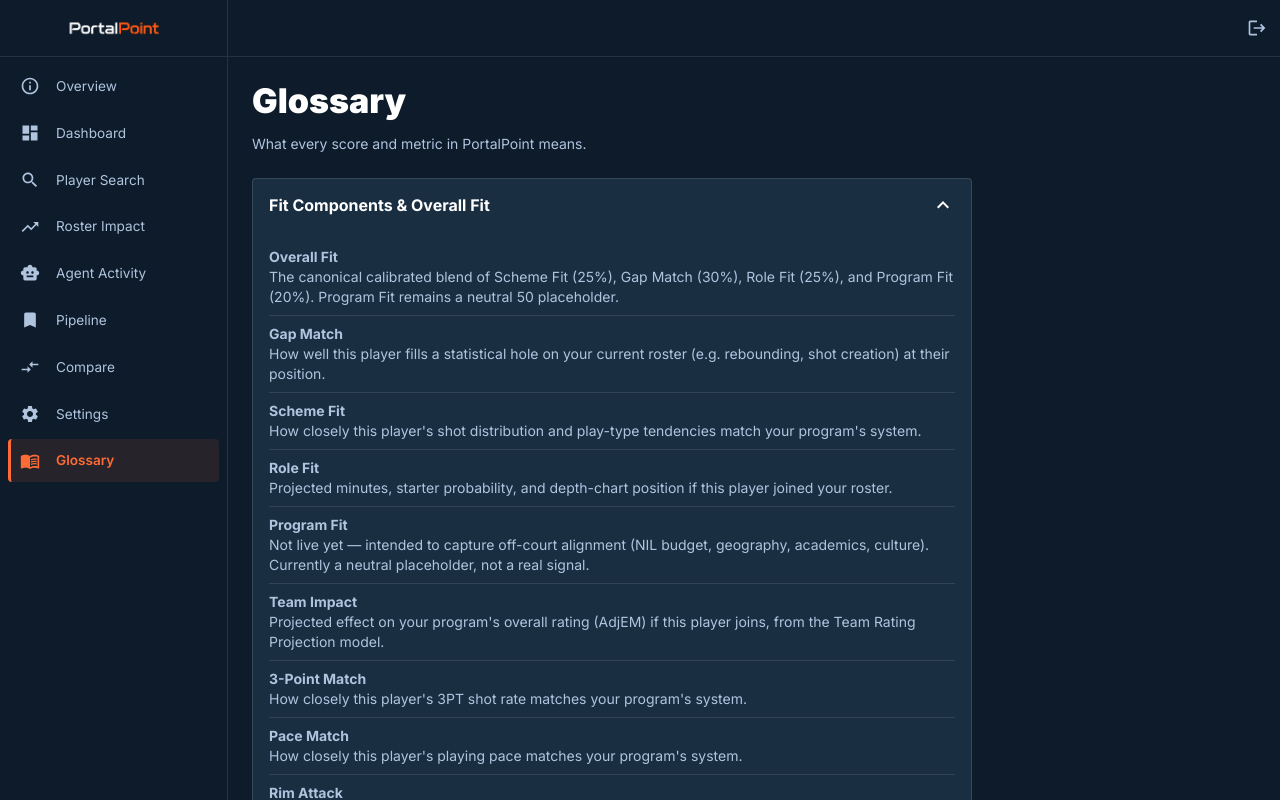
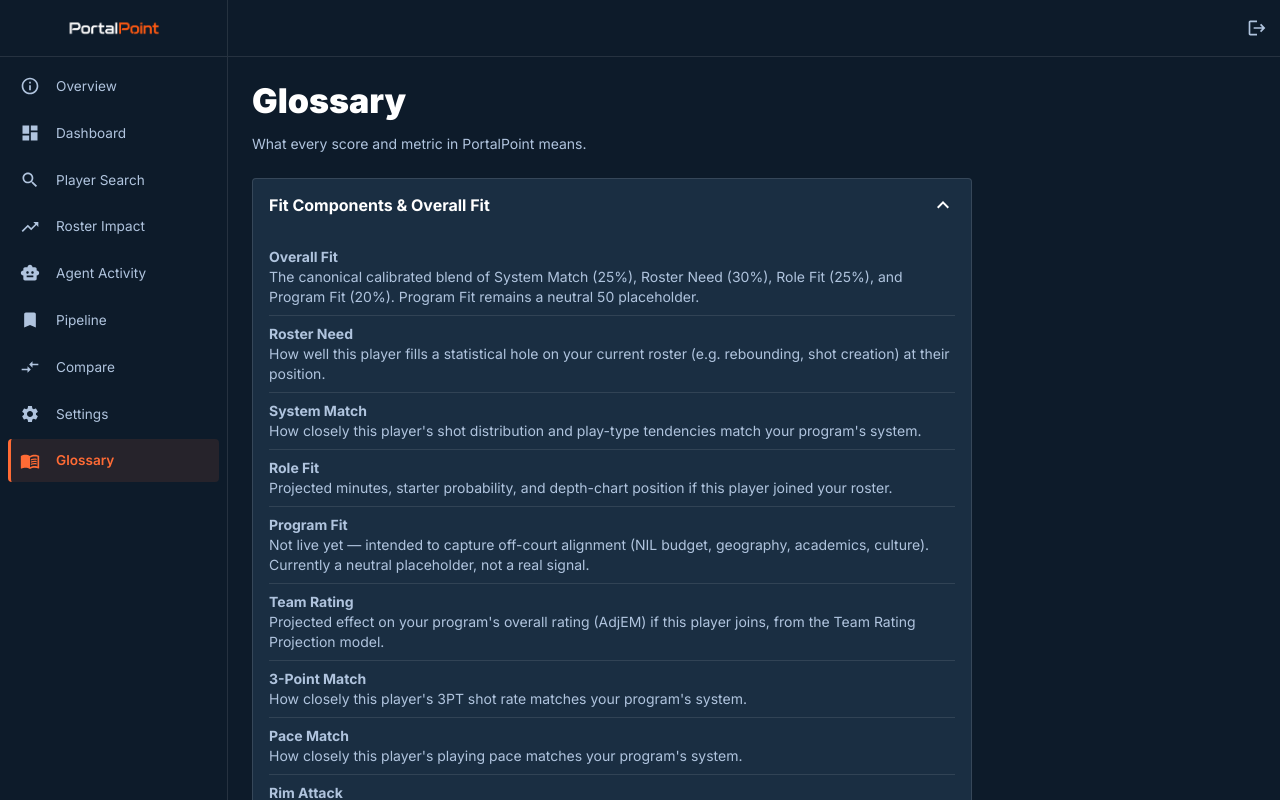
Before and after one commit to shanthg01/MIDS210-Capstone, a React (Vite) app in the folder frontend/: page /glossary in a window 1280 px wide. Shown: the top 800 px of the page. Built offline with nearby package versions, Linux system fonts and the light colour scheme; no server answers; sample sign-in values are in the browser's storage.

Commit message:
rename fit components and models in UI

```diff
--- a/frontend/src/components/FitScoreBar.tsx
+++ b/frontend/src/components/FitScoreBar.tsx
@@ -3,11 +3,11 @@ import { DATA_STATUS, FIT_COMPONENTS, ROLE_FIT_LIVE_MODEL_VERSION } from '../con
 import DefinitionTooltip from './DefinitionTooltip';
 
 const LABEL_MAP: Record<string, string> = {
-  gap_match: 'Gap Match',
-  scheme_fit: 'Scheme Fit',
+  gap_match: 'Roster Need',
+  scheme_fit: 'System Match',
   role_fit: 'Role Fit',
   program_fit: 'Program Fit',    // FitScorePage breakdown (stubbed, descoped)
-  team_impact_fit: 'Team Impact', // RecommendationCard — M6 delta_adjEM normalized
+  team_impact_fit: 'Team Rating', // RecommendationCard — M6 delta_adjEM normalized
 };
 
 export function scoreColor(v: number): 'success' | 'warning' | 'error' {
--- a/frontend/src/components/ProjectionCard.tsx
+++ b/frontend/src/components/ProjectionCard.tsx
@@ -92,7 +92,7 @@ export default function ProjectionCard({ projection }: { projection: PlayerProje
       <Box sx={{ display: 'flex', justifyContent: 'space-between', alignItems: 'flex-start', mb: 2 }}>
         <Box>
           <Typography variant="h6" sx={{ fontWeight: 700 }}>
-            Player Projection
+            Player Impact
           </Typography>
           <Typography variant="caption" color="text.secondary">
             {isDestination ? 'Adjusted for fit at this program' : 'Context-neutral talent value'} · {projection.season} season
--- a/frontend/src/constants/definitions.ts
+++ b/frontend/src/constants/definitions.ts
@@ -18,11 +18,11 @@ export const FIT_COMPONENTS: Record<
   Definition
 > = {
   gap_match: {
-    label: 'Gap Match',
+    label: 'Roster Need',
     short: 'How well this player fills a statistical hole on your current roster (e.g. rebounding, shot creation) at their position.',
   },
   scheme_fit: {
-    label: 'Scheme Fit',
+    label: 'System Match',
     short: "How closely this player's shot distribution and play-type tendencies match your program's system.",
   },
   role_fit: {
@@ -34,14 +34,14 @@ export const FIT_COMPONENTS: Record<
     short: 'Not live yet — intended to capture off-court alignment (NIL budget, geography, academics, culture). Currently a neutral placeholder, not a real signal.',
   },
   team_impact_fit: {
-    label: 'Team Impact',
+    label: 'Team Rating',
     short: "Projected effect on your program's overall rating (AdjEM) if this player joins, from the Team Rating Projection model.",
   },
 };
 
 export const OVERALL_FIT: Definition = {
   label: 'Overall Fit',
-  short: 'The canonical calibrated blend of Scheme Fit (25%), Gap Match (30%), Role Fit (25%), and Program Fit (20%). Program Fit remains a neutral 50 placeholder.',
+  short: 'The canonical calibrated blend of System Match (25%), Roster Need (30%), Role Fit (25%), and Program Fit (20%). Program Fit remains a neutral 50 placeholder.',
 };
 
 export const SKILLS: Record<string, Definition> = {
@@ -129,7 +129,7 @@ export const HE_PLAY_TYPES: Record<string, Definition> = {
 
 export const SHOT_DISTRIBUTION_MATCH: Definition = {
   label: 'Shot Distribution Match',
-  short: 'Cosine similarity of shot-location tendencies (3PT, rim, mid-range) between player and program — one of two categories averaged into Scheme Fit\'s headline score (with Play Type Match).',
+  short: 'Cosine similarity of shot-location tendencies (3PT, rim, mid-range) between player and program — one of two categories averaged into System Match\'s headline score (with Play Type Match).',
 };
 
 export const PLAY_TYPE_MATCH: Definition = {
--- a/frontend/src/pages/ComparePage.tsx
+++ b/frontend/src/pages/ComparePage.tsx
@@ -38,8 +38,8 @@ import type { CompareResponse, ComparisonMatrix } from '../types/api';
 // overall_fit has no single component key, so it gets no component status chip.
 const METRICS: Array<{ key: keyof ComparisonMatrix; label: string }> = [
   { key: 'overall_fit', label: 'Overall Fit' },
-  { key: 'scheme_fit', label: 'Scheme Fit' },
-  { key: 'gap_match', label: 'Gap Match' },
+  { key: 'scheme_fit', label: 'System Match' },
+  { key: 'gap_match', label: 'Roster Need' },
   { key: 'role_fit', label: 'Role Fit' },
   { key: 'program_fit', label: 'Program Fit' },
 ];
--- a/frontend/src/pages/DashboardPage.tsx
+++ b/frontend/src/pages/DashboardPage.tsx
@@ -185,10 +185,10 @@ export default function DashboardPage() {
                     {SORT_LABELS.overall_fit}
                   </TableSortLabel>
                 </TableCell>
-                <TableCell>Scheme</TableCell>
-                <TableCell>Gap</TableCell>
+                <TableCell>System</TableCell>
+                <TableCell>Need</TableCell>
                 <TableCell>Role</TableCell>
-                <TableCell>Team Impact</TableCell>
+                <TableCell>Team Rating</TableCell>
                 <TableCell sortDirection={sortKey === 'value_per_100' ? sortDir : false}>
                   <TableSortLabel
                     active={sortKey === 'value_per_100'}
--- a/frontend/src/pages/FitScorePage.tsx
+++ b/frontend/src/pages/FitScorePage.tsx
@@ -226,8 +226,8 @@ function OverallPanel({
       <Box sx={{ display: 'flex', gap: 3, flexWrap: 'wrap', alignItems: 'center' }}>
         <Box sx={{ display: 'grid', gridTemplateColumns: 'repeat(2, 1fr)', gap: 1, flex: '1 1 200px' }}>
           {[
-            { label: 'Gap Match', value: gap, component: 'gap_match' },
-            { label: 'Scheme', value: scheme, component: 'scheme_fit' },
+            { label: 'Roster Need', value: gap, component: 'gap_match' },
+            { label: 'System', value: scheme, component: 'scheme_fit' },
             { label: 'Role Fit', value: role, component: 'role_fit' },
             { label: 'Program Fit', value: program, component: 'program_fit' },
           ].map(({ label, value, component }) => {
@@ -260,8 +260,8 @@ function OverallPanel({
           <FitRadarChart
             size={180}
             data={[
-              { label: 'Gap Match', value: gap, component: 'gap_match' },
-              { label: 'Scheme', value: scheme, component: 'scheme_fit' },
+              { label: 'Roster Need', value: gap, component: 'gap_match' },
+              { label: 'System', value: scheme, component: 'scheme_fit' },
               { label: 'Role Fit', value: role, component: 'role_fit' },
               { label: 'Program Fit', value: program, component: 'program_fit' },
             ]}
@@ -719,11 +719,11 @@ export default function FitScorePage() {
         modelVersion={fit.model_version}
       />
 
-      {/* Scheme Fit breakdown — headline is calibrated; the category scores
+      {/* System Match breakdown — headline is calibrated; the category scores
           below remain raw model diagnostics. */}
       <SectionPaper>
         <ScoreHeader
-          label="Scheme Fit"
+          label="System Match"
           score={schemeDisplay}
           weight="25%"
           component="scheme_fit"
@@ -828,9 +828,9 @@ export default function FitScorePage() {
         teamRatingSeason={proj?.season ?? null}
       />
 
-      {/* Gap Match breakdown */}
+      {/* Roster Need breakdown */}
       <SectionPaper>
-        <ScoreHeader label="Gap Match" score={fit.gap_match} weight="30%" component="gap_match" />
+        <ScoreHeader label="Roster Need" score={fit.gap_match} weight="30%" component="gap_match" />
         <Divider sx={{ mb: 2 }} />
         <Box sx={{ display: 'grid', gridTemplateColumns: 'repeat(auto-fit, minmax(160px, 1fr))', gap: 2, mb: 2 }}>
           <Box>
--- a/frontend/src/pages/SettingsPage.tsx
+++ b/frontend/src/pages/SettingsPage.tsx
@@ -98,16 +98,16 @@ interface FitWeightsPct {
 }
 
 const FIT_WEIGHT_FIELDS: Array<{ key: keyof FitWeightsPct; label: string; description?: string }> = [
-  { key: 'gap', label: 'Gap Match' },
-  { key: 'scheme', label: 'Scheme Fit' },
+  { key: 'gap', label: 'Roster Need' },
+  { key: 'scheme', label: 'System Match' },
   { key: 'role_fit', label: 'Role Fit' },
   { key: 'program_fit', label: 'Program Fit', description: FIT_COMPONENTS.program_fit.short },
 ];
 
 const IMPORTANCE_FIELDS: Array<{ key: keyof ImportanceWeights; label: string; description: string }> = [
-  { key: 'scheme_fit', label: 'Scheme Fit', description: 'How much player style must match your system' },
+  { key: 'scheme_fit', label: 'System Match', description: 'How much player style must match your system' },
   { key: 'role_fit', label: 'Role Fit', description: 'Importance of minutes availability' },
-  { key: 'gap_match', label: 'Gap Match', description: 'Priority of filling roster archetype holes' },
+  { key: 'gap_match', label: 'Roster Need', description: 'Priority of filling roster archetype holes' },
   { key: 'program_fit', label: 'Program Fit', description: FIT_COMPONENTS.program_fit.short },
 ];
 
@@ -423,7 +423,7 @@ export default function SettingsPage() {
           Program
         </Typography>
         <Typography variant="caption" color="text.secondary" sx={{ display: 'block', mb: 2 }}>
-          Scheme Fit, Gap Match, and every other school-scoped score are computed against this school
+          System Match, Roster Need, and every other school-scoped score are computed against this school
         </Typography>
         <Box sx={{ display: 'flex', gap: 1.5, alignItems: 'flex-start' }}>
           <Autocomplete
```
